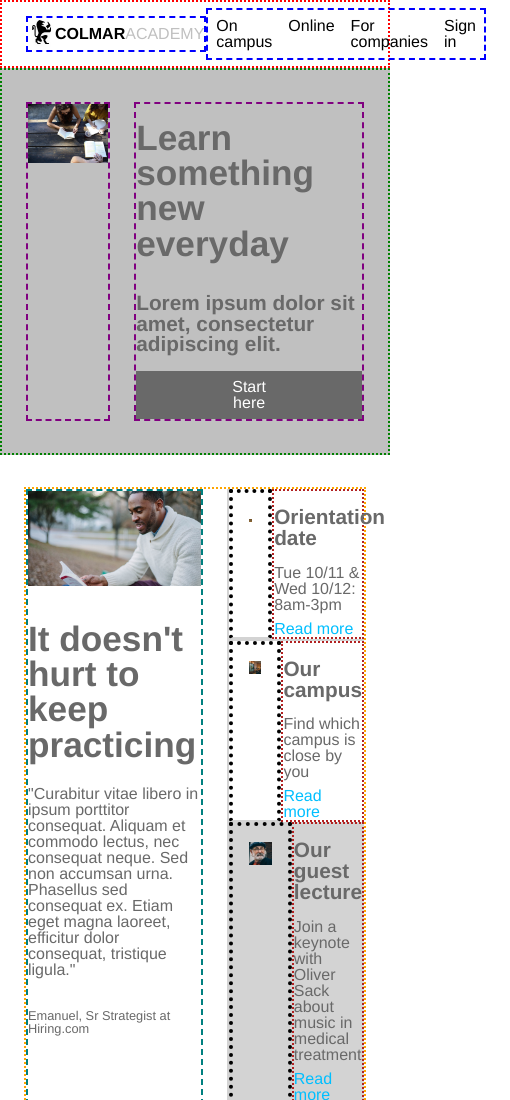
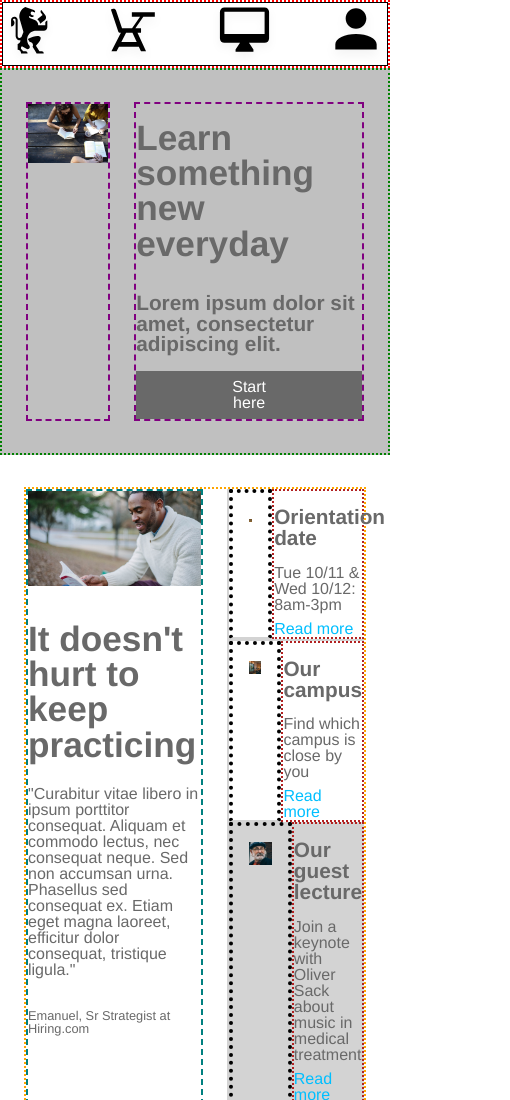
Before and after one commit to jtwmo/Colmar, a plain HTML site: page index.html in a window 390 px wide. Shown: the top 1100 px of the page, 510 px wide, since content can reach past the window. Drawn offline with Linux system fonts and the light colour scheme.

Commit message:
Complete media query for header.

```diff
--- a/index.html
+++ b/index.html
@@ -12,7 +12,7 @@
 
 <!--HEADER-->
 
-    <header>
+    <header id="header-large">
         <div class="logo">
           <img src="./resources/images/ic-logo.svg" alt="">
           <p>COLMAR</p>
@@ -26,6 +26,15 @@
             <li><a href="#">Sign in</a></li>
           </ul>
         </nav>
+    </header>
+
+    <header id="header-small">
+        <div class="icons">
+          <img src="./resources/images/ic-logo.svg" alt="">
+          <img src="./resources/images/ic-on-campus.svg" alt="">
+          <img src="./resources/images/ic-online.svg" alt="">
+          <img src="./resources/images/ic-login.svg" alt="">
+        </div>
     </header>
 
 
--- a/resources/css/style.css
+++ b/resources/css/style.css
@@ -35,12 +35,16 @@ a {
 
 /*--HEADER STYLES--*/
 
-header {
+#header-large {
   border: 2px dotted red;
   display: flex;
   justify-content: space-between;
   align-items: center;
   height: 64px;
+}
+
+#header-small {
+  display: none;
 }
 
 .logo {
@@ -72,6 +76,30 @@ nav ul {
 
 nav ul li {
   margin: 8px;
+}
+
+@media only screen and (max-width: 760px) {
+
+  #header-large {
+    display: none;
+  }
+
+  #header-small {
+    border: 2px dotted red;
+    display: flex;
+    justify-content: center;
+    height: 64px;
+  }
+
+  .icons {
+    border: 1px solid black;
+    width: 100%;
+    display: flex;
+    justify-content: space-between;
+
+  }
+
+
 }
 
 
```
Lines whose indentation alone changed are shown as unchanged.
